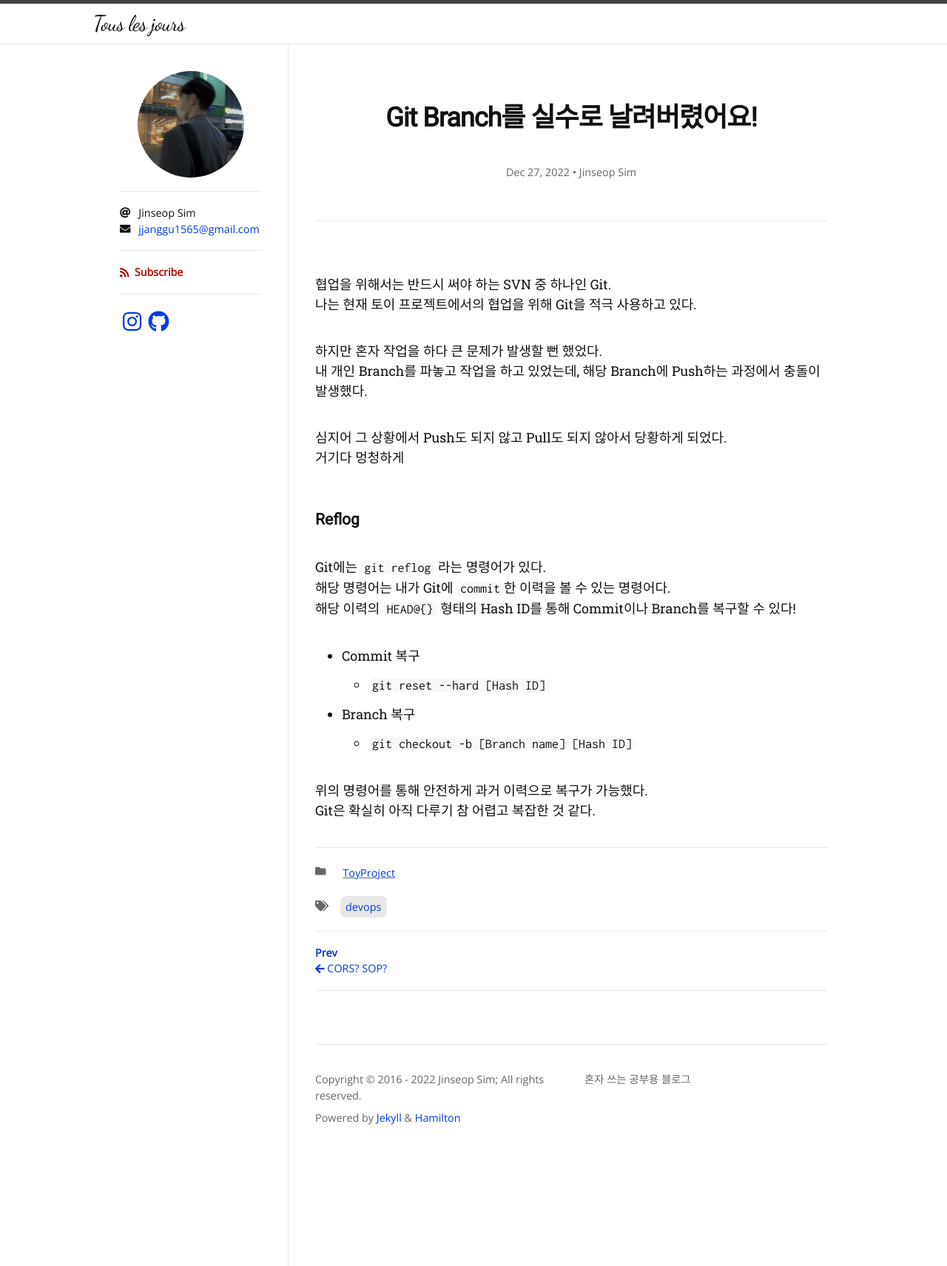
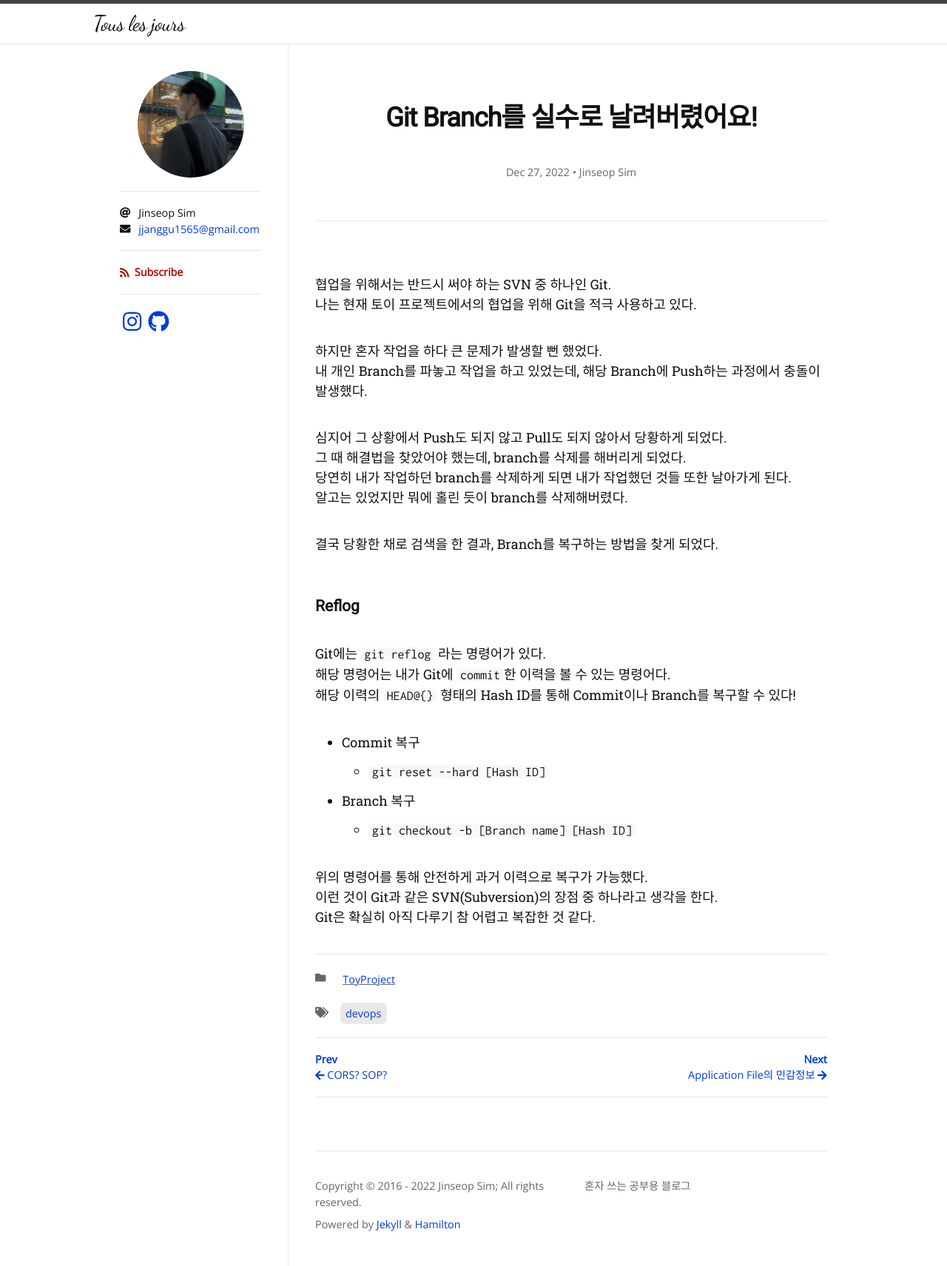
Before and after one commit to Jinseop-Sim/Jinseop-Sim.github.io, a Jekyll site: the page built from _posts/2022-12-27-gitRestore.md, in a window 1280 px wide. Shown: the whole page at 74% size. Built offline with Jekyll 4.4.1, drawn with Linux system fonts in a browser that asks for light colours; nearby versions of some CDN libraries; some web fonts are replaced.

Commit message:
새 글 & 글 내용 추가

````diff
--- a/_posts/2022-12-27-gitRestore.md
+++ b/_posts/2022-12-27-gitRestore.md
@@ -13,7 +13,11 @@ author:
 내 개인 Branch를 파놓고 작업을 하고 있었는데, 해당 Branch에 Push하는 과정에서 충돌이 발생했다.
 
 심지어 그 상황에서 Push도 되지 않고 Pull도 되지 않아서 당황하게 되었다.
-거기다 멍청하게
+그 때 해결법을 찾았어야 했는데, branch를 삭제를 해버리게 되었다.
+당연히 내가 작업하던 branch를 삭제하게 되면 내가 작업했던 것들 또한 날아가게 된다.
+알고는 있었지만 뭐에 홀린 듯이 branch를 삭제해버렸다.
+
+결국 당황한 채로 검색을 한 결과, Branch를 복구하는 방법을 찾게 되었다.
 
 ### Reflog
 Git에는 ```git reflog``` 라는 명령어가 있다.
@@ -26,4 +30,5 @@
   - ```git checkout -b [Branch name] [Hash ID]```
 
 위의 명령어를 통해 안전하게 과거 이력으로 복구가 가능했다.
+이런 것이 Git과 같은 SVN(Subversion)의 장점 중 하나라고 생각을 한다.
 Git은 확실히 아직 다루기 참 어렵고 복잡한 것 같다.
--- /dev/null
+++ b/_posts/2022-12-27-properties.md
@@ -0,0 +1,8 @@
+---
+layout: post
+title: "Application File의 민감정보"
+categories: ToyProject
+tags: [devops]
+author:
+  - Jinseop Sim
+---
````
